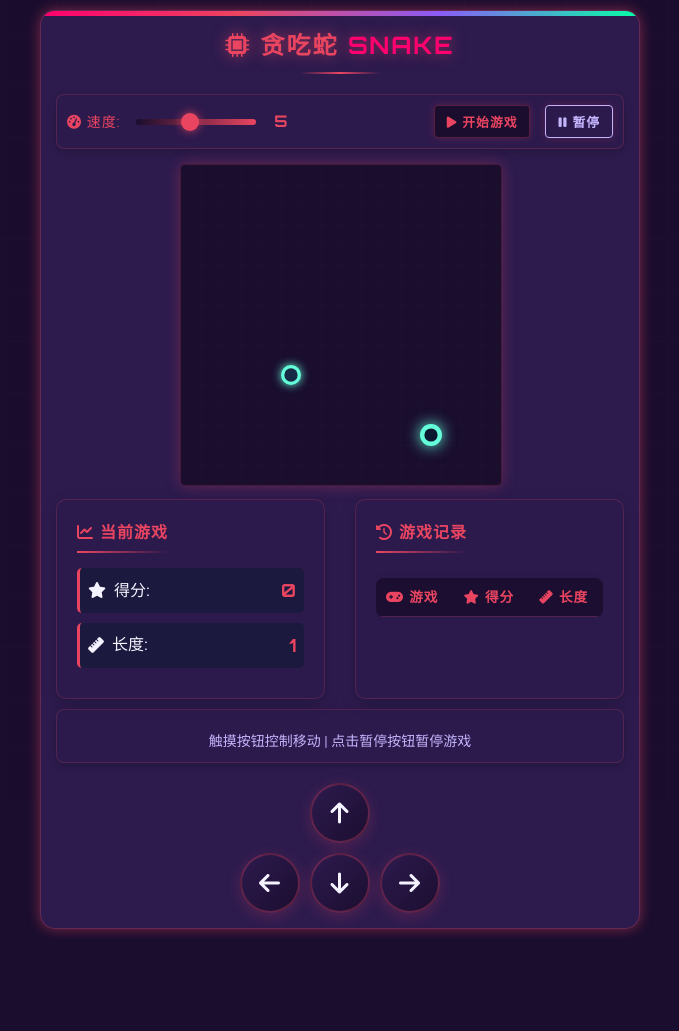
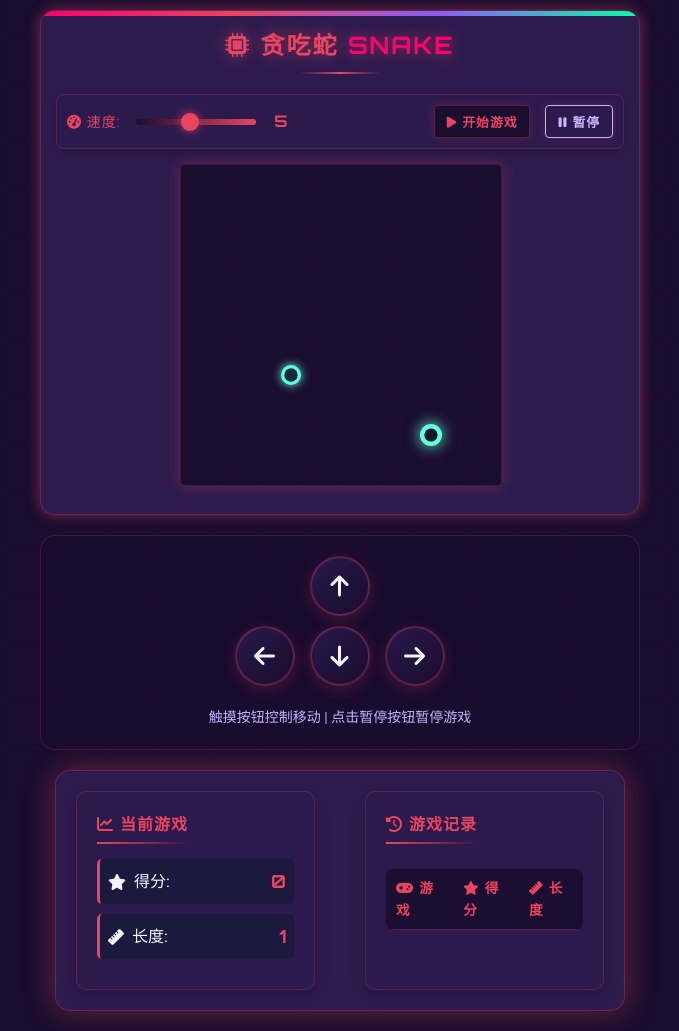
Before and after one commit to wastonwen118-afk/20250921_tanchishe, a plain HTML site: page index.html in a window 1280 px wide. Shown: the whole page, without its empty margins (300-979 px from the left). Before the commit the page ends 939 px from the top, so only its background shows below. Drawn offline with Linux system fonts and the light colour scheme.

Commit message:
优化触摸控制布局：游戏画面-触摸按钮-统计信息的垂直排列

```diff
--- a/index.html
+++ b/index.html
@@ -29,7 +29,31 @@
             <canvas id="game-board" width="320" height="320"></canvas>
             <div class="game-overlay" id="game-overlay"></div>
         </div>
+    </div>
 
+    <!-- 移动端触摸控制按钮 -->
+    <div class="touch-controls">
+        <div class="touch-control-row">
+            <button class="touch-btn" id="up-btn" data-direction="up">
+                <i class="fas fa-arrow-up"></i>
+            </button>
+        </div>
+        <div class="touch-control-row">
+            <button class="touch-btn" id="left-btn" data-direction="left">
+                <i class="fas fa-arrow-left"></i>
+            </button>
+            <button class="touch-btn" id="down-btn" data-direction="down">
+                <i class="fas fa-arrow-down"></i>
+            </button>
+            <button class="touch-btn" id="right-btn" data-direction="right">
+                <i class="fas fa-arrow-right"></i>
+            </button>
+        </div>
+        <div class="control-text">触摸按钮控制移动 | 点击暂停按钮暂停游戏</div>
+    </div>
+
+    <!-- 游戏统计信息 -->
+    <div class="stats-container">
         <div class="game-stats">
             <div class="current-stats">
                 <h3><i class="fas fa-chart-line"></i> 当前游戏</h3>
@@ -61,30 +85,6 @@
                 </div>
             </div>
         </div>
-
-        <div class="controls-info">
-            <div class="control-text">触摸按钮控制移动 | 点击暂停按钮暂停游戏</div>
-        </div>
-
-        <!-- 移动端触摸控制按钮 -->
-        <div class="touch-controls">
-            <div class="touch-control-row">
-                <button class="touch-btn" id="up-btn" data-direction="up">
-                    <i class="fas fa-arrow-up"></i>
-                </button>
-            </div>
-            <div class="touch-control-row">
-                <button class="touch-btn" id="left-btn" data-direction="left">
-                    <i class="fas fa-arrow-left"></i>
-                </button>
-                <button class="touch-btn" id="down-btn" data-direction="down">
-                    <i class="fas fa-arrow-down"></i>
-                </button>
-                <button class="touch-btn" id="right-btn" data-direction="right">
-                    <i class="fas fa-arrow-right"></i>
-                </button>
-            </div>
-        </div>
     </div>
 
     <script src="script.js"></script>
--- a/style.css
+++ b/style.css
@@ -387,16 +387,23 @@ tr:hover td {
 
 /* 触摸控制按钮样式 */
 .touch-controls {
-    margin-top: 20px;
     display: flex;
     flex-direction: column;
     align-items: center;
     gap: 10px;
+    margin: 20px auto;
+    padding: 20px;
+    background: rgba(26, 13, 46, 0.3);
+    border-radius: 15px;
+    border: 1px solid rgba(233, 69, 96, 0.2);
+    max-width: 600px;
+    position: relative;
 }
 
 .touch-control-row {
     display: flex;
-    gap: 10px;
+    gap: 15px;
+    align-items: center;
     justify-content: center;
 }
 
@@ -466,7 +473,7 @@ tr:hover td {
         height: 280px;
     }
 
-    .game-stats {
+    .stats-container .game-stats {
         flex-direction: column;
         gap: 15px;
     }
@@ -522,6 +529,24 @@ tr:hover td {
     }
 }
 
+/* 统计信息容器样式 */
+.stats-container {
+    max-width: 600px;
+    margin: 20px auto;
+    padding: 0 15px;
+}
+
+.stats-container .game-stats {
+    display: flex;
+    gap: 20px;
+    margin-top: 0;
+    background-color: var(--secondary-color);
+    border-radius: 15px;
+    padding: 20px;
+    box-shadow: 0 0 30px rgba(233, 69, 96, 0.4);
+    border: 1px solid rgba(233, 69, 96, 0.3);
+}
+
 /* 隐藏原有的键盘控制提示 */
 .control-key, .control-keys-row {
     display: none;
```
